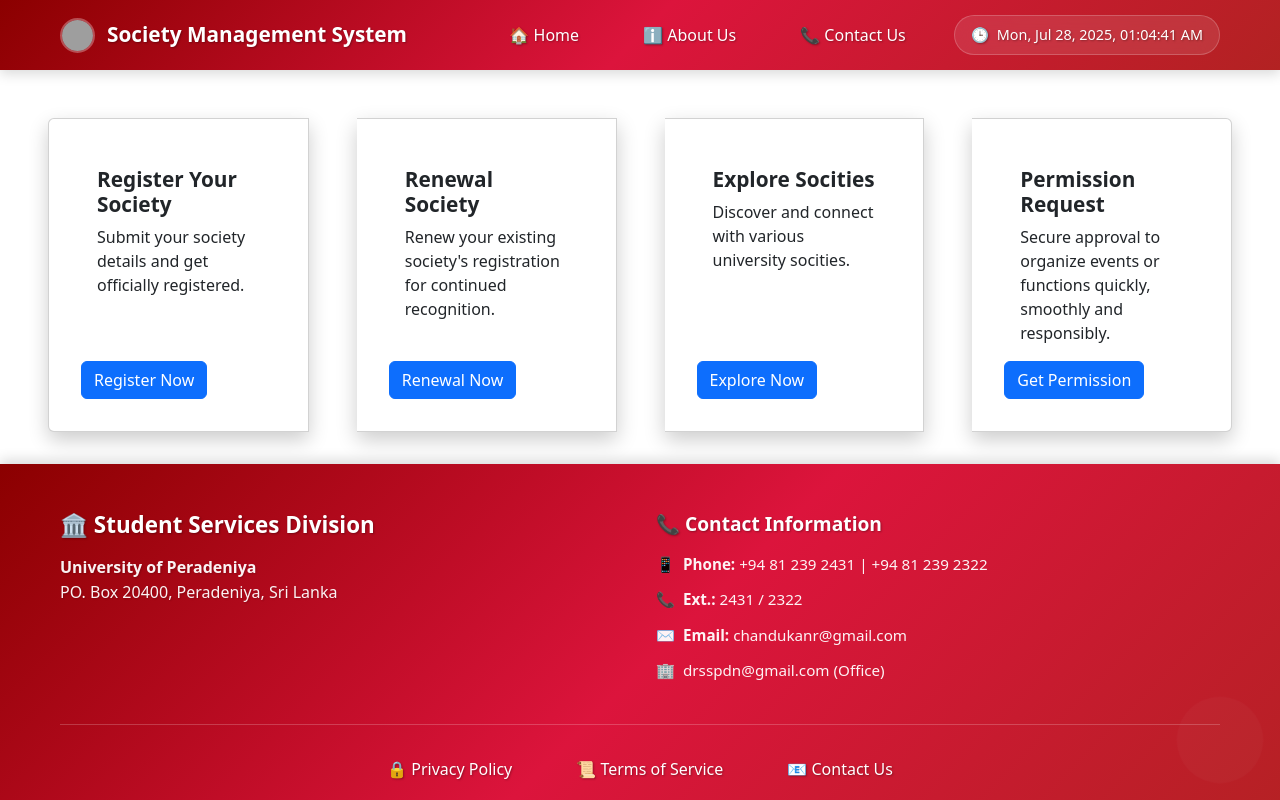
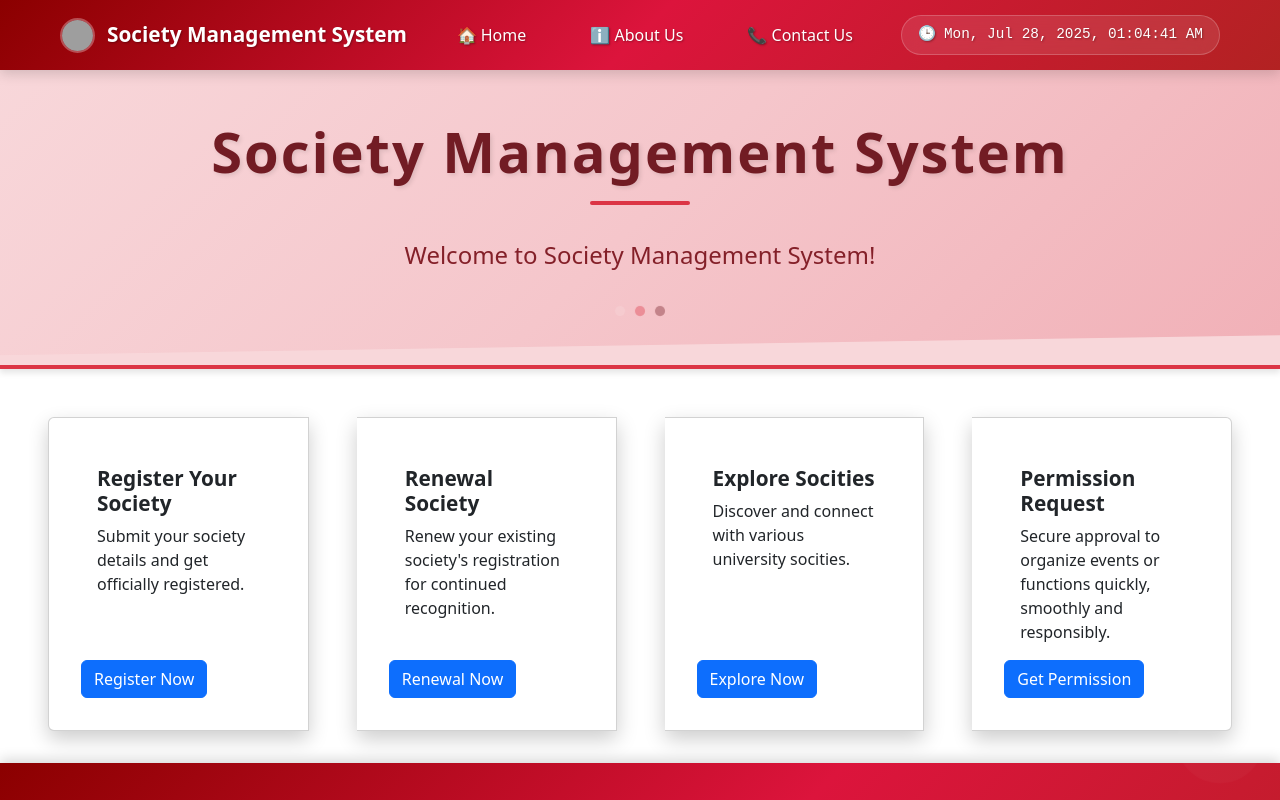
Before and after one commit to gihansgamage/SMS-UOP, a React (Vite) app in the folder my-app/: page / in a window 1280 px wide. Shown: the top 800 px of the page. Built offline with nearby package versions, Linux system fonts and the light colour scheme; grey boxes are pictures that could not be loaded.

Commit message:
Home ui update

```diff
--- /dev/null
+++ b/my-app/src/components/Header.jsx
@@ -0,0 +1,137 @@
+import React from 'react';
+
+const Header = () => {
+    const headerStyle = {
+        background: 'linear-gradient(135deg, #f8d7da 0%, #f5c6cb 50%, #f1b0b7 100%)',
+        borderBottom: '4px solid #dc3545',
+        boxShadow: '0 4px 6px rgba(0, 0, 0, 0.1)',
+        padding: '3rem 0',
+        position: 'relative',
+        overflow: 'hidden'
+    };
+
+    const containerStyle = {
+        maxWidth: '1200px',
+        margin: '0 auto',
+        padding: '0 20px'
+    };
+
+    const titleStyle = {
+        color: '#721c24',
+        fontSize: '3.5rem',
+        fontWeight: 'bold',
+        textAlign: 'center',
+        marginBottom: '1rem',
+        textShadow: '2px 2px 4px rgba(0,0,0,0.1)',
+        letterSpacing: '2px',
+        margin: '0 0 1rem 0'
+    };
+
+    const welcomeStyle = {
+        color: '#842029',
+        fontSize: '1.5rem',
+        textAlign: 'center',
+        fontWeight: '500',
+        marginTop: '1rem',
+        margin: '1rem 0 0 0'
+    };
+
+    const dividerStyle = {
+        width: '100px',
+        height: '4px',
+        backgroundColor: '#dc3545',
+        margin: '0 auto 2rem auto',
+        borderRadius: '2px'
+    };
+
+    const dotsContainerStyle = {
+        display: 'flex',
+        justifyContent: 'center',
+        gap: '8px',
+        marginTop: '2rem'
+    };
+
+    const dotStyle = {
+        width: '12px',
+        height: '12px',
+        borderRadius: '50%',
+        animation: 'bounce 1.5s infinite'
+    };
+
+    const waveStyle = {
+        position: 'absolute',
+        bottom: '0',
+        left: '0',
+        width: '100%',
+        height: '30px',
+        background: '#f8d7da',
+        clipPath: 'polygon(0 20px, 100% 0, 100% 100%, 0 100%)'
+    };
+
+    return (
+        <>
+            <style>
+                {`
+          @keyframes fadeInOut {
+            0%, 100% { opacity: 0.3; transform: scale(0.8); }
+            50% { opacity: 1; transform: scale(1.2); }
+          }
+
+          .dot-1 {
+            animation-delay: 0s;
+            background-color: #f8d7da;
+            width: 12px;
+            height: 12px;
+            border-radius: 50%;
+            animation: fadeInOut 2s infinite;
+          }
+          .dot-2 {
+            animation-delay: 0.5s;
+            background-color: #dc3545;
+            width: 12px;
+            height: 12px;
+            border-radius: 50%;
+            animation: fadeInOut 2s infinite;
+          }
+          .dot-3 {
+            animation-delay: 1s;
+            background-color: #721c24;
+            width: 12px;
+            height: 12px;
+            border-radius: 50%;
+            animation: fadeInOut 2s infinite;
+          }
+
+          @media (max-width: 768px) {
+            .main-title {
+              font-size: 2.5rem !important;
+            }
+            .welcome-text {
+              font-size: 1.25rem !important;
+            }
+          }
+        `}
+            </style>
+
+            <header style={headerStyle}>
+                <div style={containerStyle}>
+                    <h1 style={titleStyle} className="main-title">
+                        Society Management System
+                    </h1>
+                    <div style={dividerStyle}></div>
+                    <p style={welcomeStyle} className="welcome-text">
+                        Welcome to Society Management System!
+                    </p>
+                    <div style={dotsContainerStyle}>
+                        <div className="dot-1"></div>
+                        <div className="dot-2"></div>
+                        <div className="dot-3"></div>
+                    </div>
+                </div>
+                <div style={waveStyle}></div>
+            </header>
+        </>
+    );
+};
+
+export default Header;
--- a/my-app/src/components/MyNavbar.jsx
+++ b/my-app/src/components/MyNavbar.jsx
@@ -65,7 +65,7 @@ function MyNavbar() {
                         }}
                     >
                         <img
-                  src="./public/pera_logo.png"
+                            src="./pera_logo.png"
                             alt="Logo"
                             style={{
                                 width: '35px',
@@ -183,8 +183,9 @@ function MyNavbar() {
                                 fontSize: '0.9rem',
                                 fontWeight: '500',
                                 textShadow: '1px 1px 2px rgba(0,0,0,0.3)',
-                    minWidth: '200px',
-                    textAlign: 'center'
+                                minWidth: '280px',
+                                textAlign: 'center',
+                                fontFamily: 'monospace'
                             }}
                         >
                             <div style={{ display: 'flex', alignItems: 'center', justifyContent: 'center', gap: '8px' }}>
--- a/my-app/src/pages/Home.jsx
+++ b/my-app/src/pages/Home.jsx
@@ -3,12 +3,14 @@ import "bootstrap/dist/css/bootstrap.min.css";
 import MyNavbar from "../components/MyNavbar";
 import Cards from "../components/Cards";
 import Footer from "../components/Footer";
+import Header from "../components/Header.jsx";
 
 export default function Home() {
   return (
     <div>
 
         <MyNavbar />
+        <Header />
         <Cards />
         <Footer />
     </div>
```
Also changed, not shown: my-app/src/utils/ProtectedRoute.jsx (added, +21 -0 lines). Lines whose indentation alone changed are shown as unchanged.
